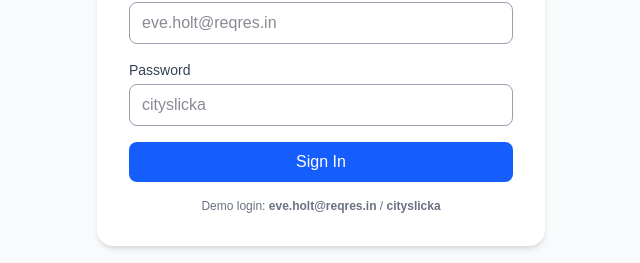
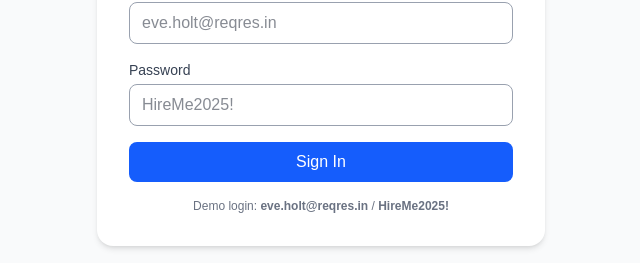
Before and after one commit to kNicholas-8761/auth-dashboard, a Next.js app: page /login in a window 1280 px wide. Shown: the part 364-627 px from the top of the page, without its empty margins (319-959 px from the left). Built offline with nearby package versions, Linux system fonts and the light colour scheme.

Commit message:
test: add invalid login check and update mock password to HireMe2025!

```diff
--- a/src/app/login/page.tsx
+++ b/src/app/login/page.tsx
@@ -18,7 +18,7 @@ export default function LoginPage() {
     setError("");
 
     // ✅ Mock login
-    if (email === "eve.holt@reqres.in" && password === "cityslicka") {
+    if (email === "eve.holt@reqres.in" && password === "HireMe2025!") {
       dispatch(login({ token: "fake-jwt-token", user: { name: email } }));
       router.push("/dashboard");
     } else {
@@ -65,7 +65,7 @@ export default function LoginPage() {
                          focus:border-blue-500 focus:outline-none focus:ring-1 focus:ring-blue-500"
               value={password}
               onChange={(e) => setPassword(e.target.value)}
-              placeholder="cityslicka"
+              placeholder="HireMe2025!"
               required
             />
           </div>
@@ -85,7 +85,7 @@ export default function LoginPage() {
         {/* Hint for testing */}
         <p className="mt-4 text-xs text-gray-500 text-center">
           Demo login: <strong>eve.holt@reqres.in</strong> /{" "}
-          <strong>cityslicka</strong>
+          <strong>HireMe2025!</strong>
         </p>
       </div>
     </div>
```
Also changed, not shown: 1 other file (tests, documents, lock files or other folders).
